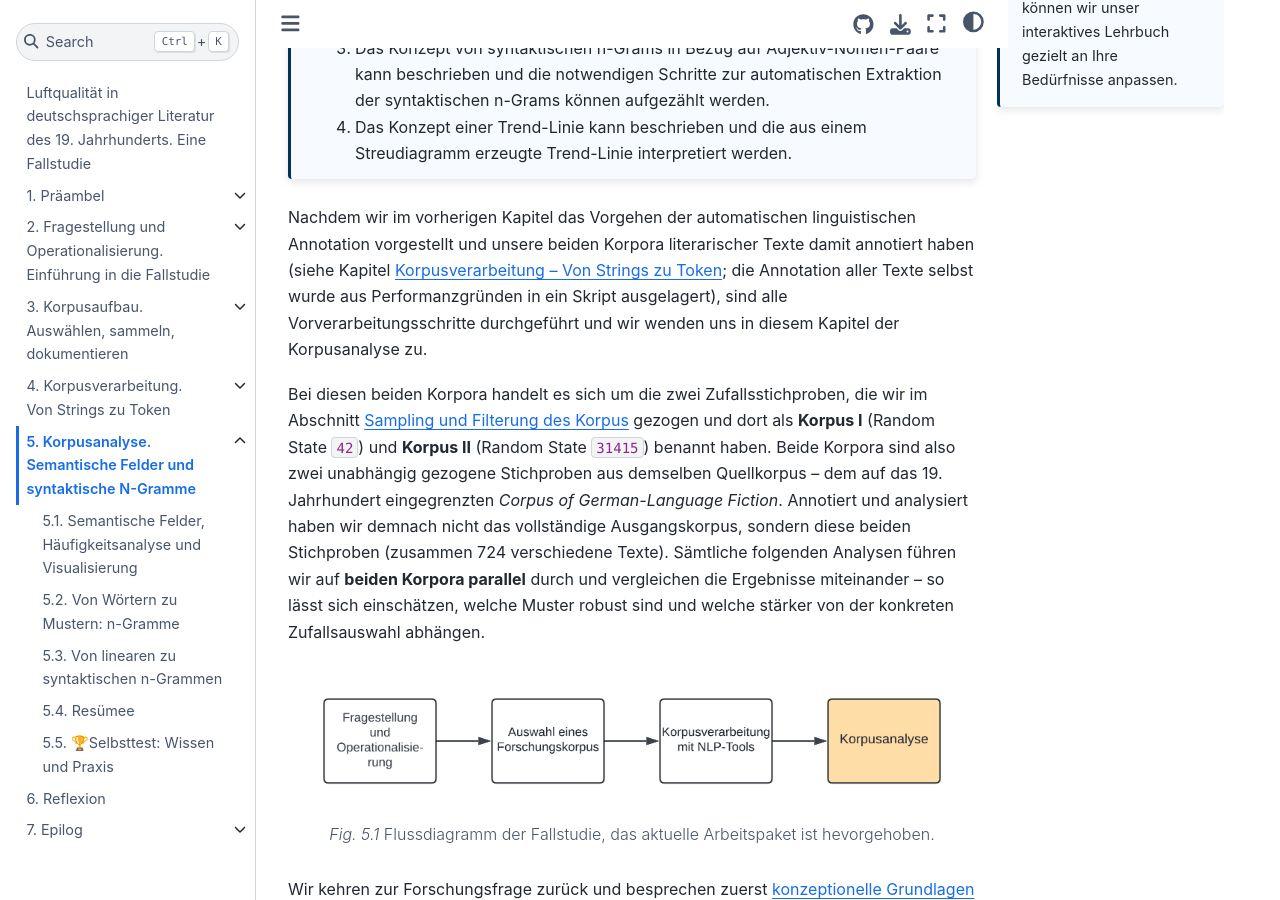
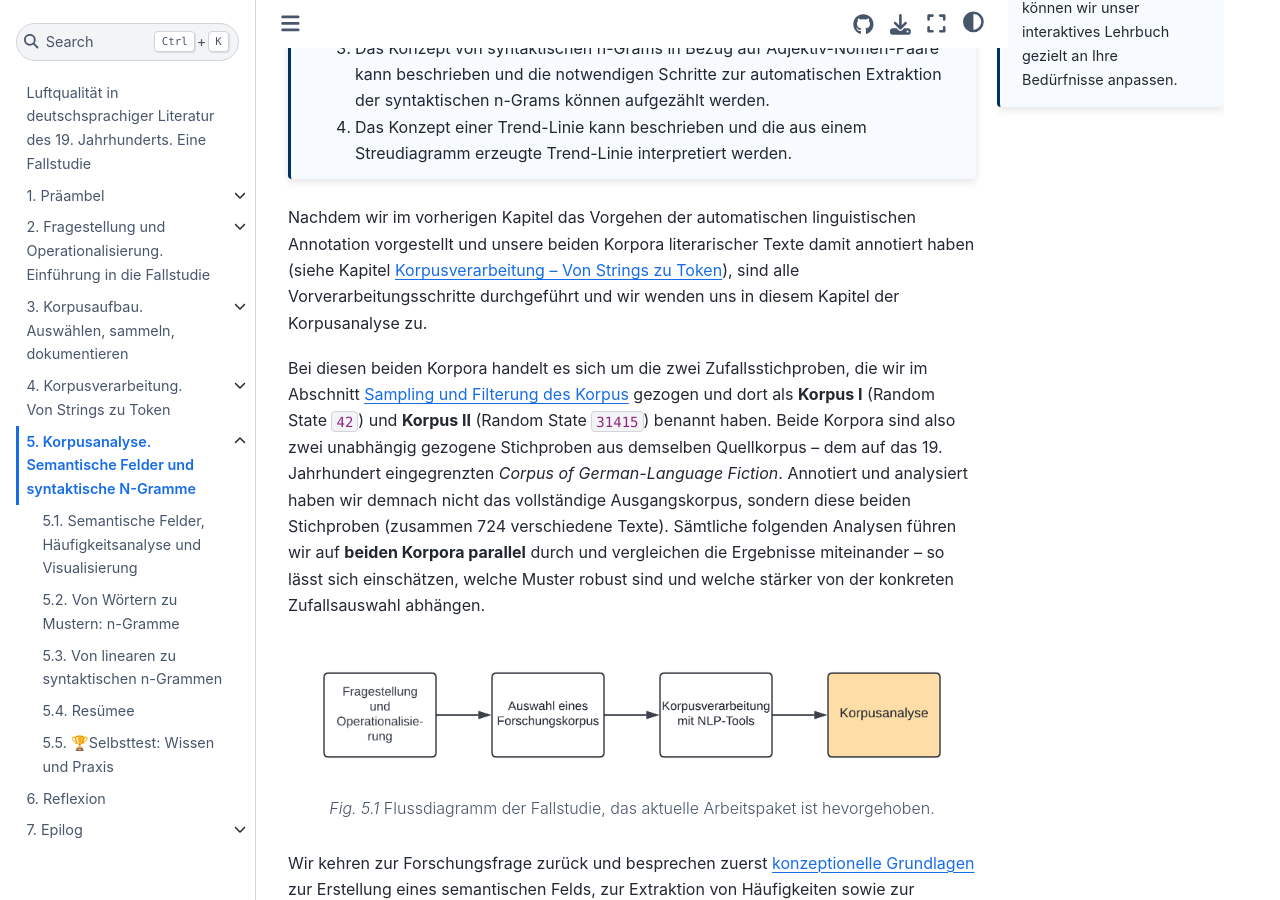
Before and after one commit to quadriga-dk/Text-Fallstudie-3, a Jupyter Book: the page built from corpus_analysis/corpus-analysis_intro.md, in a window 1280 px wide and 900 px high, scrolled down 378 px. Built offline with Jupyter Book 1.0.4 settings and Sphinx 7.4.7 and the Sphinx Book theme 1.1.4, drawn with Linux system fonts in a browser that asks for light colours; pages that are not in the unit, such as notebooks, are missing from menus.

Commit message:
Drop distracting script-offloading aside from Korpusanalyse intro (5)

````diff
--- a/corpus_analysis/corpus-analysis_intro.md
+++ b/corpus_analysis/corpus-analysis_intro.md
@@ -27,7 +27,7 @@ Mit Ihren Rückmeldungen können wir unser interaktives Lehrbuch gezielt an Ihre
 3. Das Konzept einer Trend-Linie kann beschrieben und die aus einem Streudiagramm erzeugte Trend-Linie interpretiert werden.
 ```
 
-Nachdem wir im vorherigen Kapitel das Vorgehen der automatischen linguistischen Annotation vorgestellt und unsere beiden Korpora literarischer Texte damit annotiert haben (siehe Kapitel [Korpusverarbeitung – Von Strings zu Token](corpus-processing_intro); die Annotation aller Texte selbst wurde aus Performanzgründen in ein Skript ausgelagert), sind alle Vorverarbeitungsschritte durchgeführt und wir wenden uns in diesem Kapitel der Korpusanalyse zu.
+Nachdem wir im vorherigen Kapitel das Vorgehen der automatischen linguistischen Annotation vorgestellt und unsere beiden Korpora literarischer Texte damit annotiert haben (siehe Kapitel [Korpusverarbeitung – Von Strings zu Token](corpus-processing_intro)), sind alle Vorverarbeitungsschritte durchgeführt und wir wenden uns in diesem Kapitel der Korpusanalyse zu.
 
 Bei diesen beiden Korpora handelt es sich um die zwei Zufallsstichproben, die wir im Abschnitt [Sampling und Filterung des Korpus](../corpus_collection/corpus-collection_filtering-our-corpus.ipynb) gezogen und dort als **Korpus I** (Random State `42`) und **Korpus II** (Random State `31415`) benannt haben. Beide Korpora sind also zwei unabhängig gezogene Stichproben aus demselben Quellkorpus – dem auf das 19. Jahrhundert eingegrenzten *Corpus of German-Language Fiction*. Annotiert und analysiert haben wir demnach nicht das vollständige Ausgangskorpus, sondern diese beiden Stichproben (zusammen 724 verschiedene Texte). Sämtliche folgenden Analysen führen wir auf **beiden Korpora parallel** durch und vergleichen die Ergebnisse miteinander – so lässt sich einschätzen, welche Muster robust sind und welche stärker von der konkreten Zufallsauswahl abhängen.
 
````
